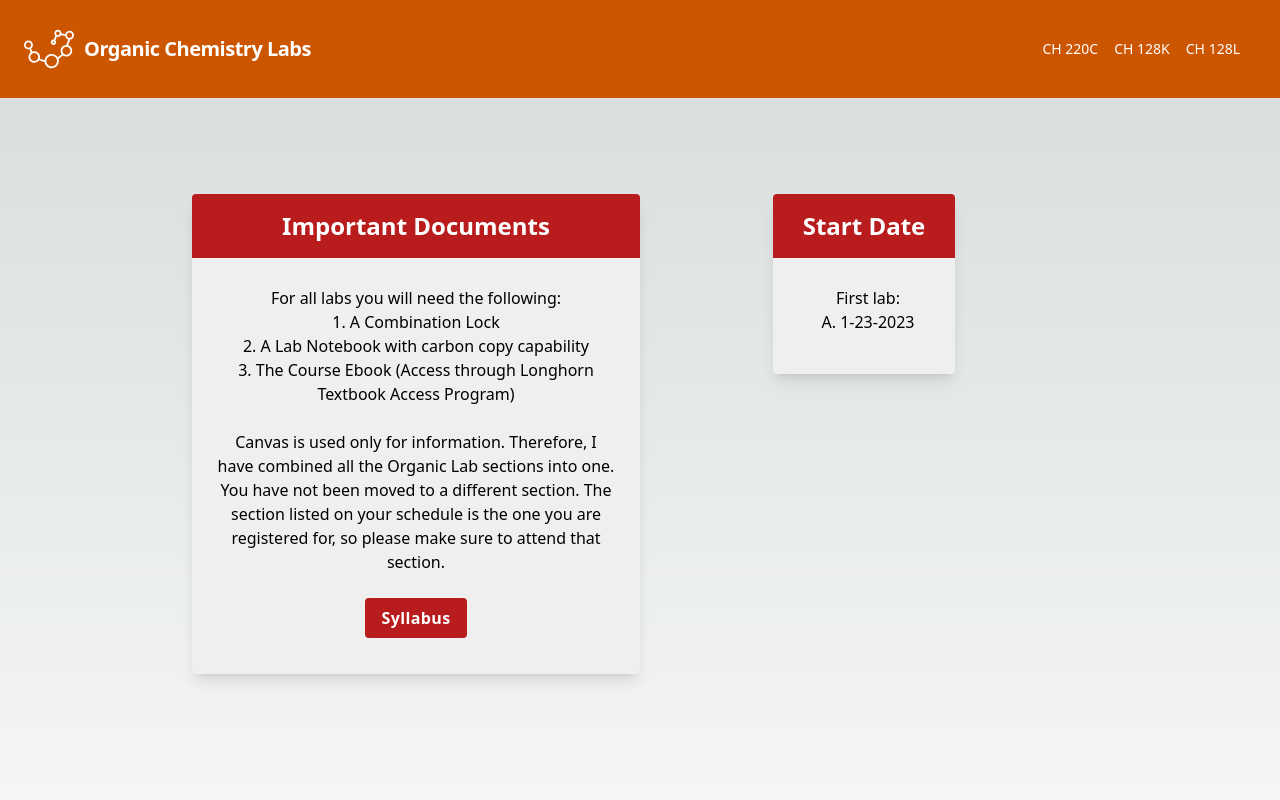
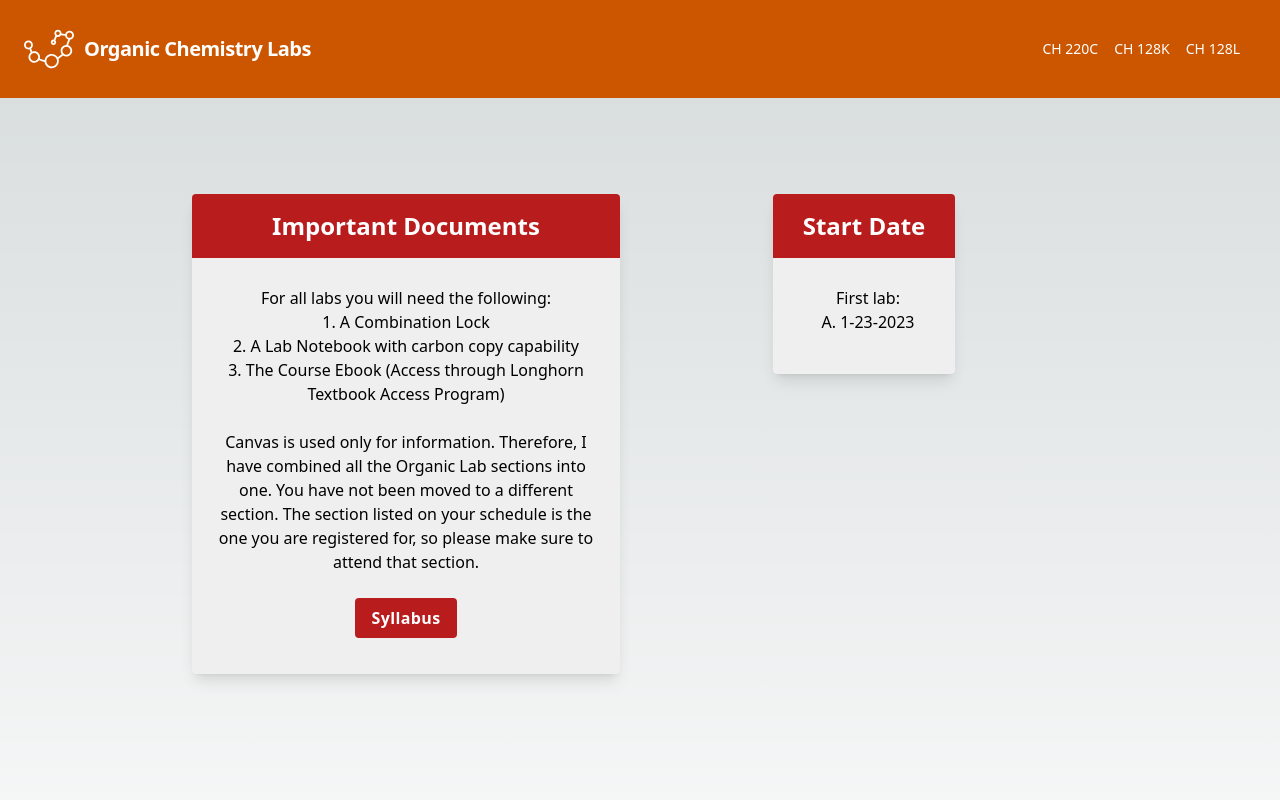
Before and after one commit to Justin8912/Ochem-Lab-Website, a Next.js app: page /CH128K/LandingPage in a window 1280 px wide. Shown: the top 800 px of the page. Built offline with nearby package versions, Linux system fonts and the light colour scheme.

Commit message:
Fixed the formatting of the sectionLandingPage - added margin to right side of modal when page gets to xl so that the "important documents" and "start date" modals do not overlap, and added margin bottom when the modals are being displayed one on top of another

```diff
--- a/resources/sharedResources/sectionLandingPage.js
+++ b/resources/sharedResources/sectionLandingPage.js
@@ -12,7 +12,7 @@ export default function LandingPage (props) {
 
         <div className='col-span-1'>
           <div
-          className="rounded overflow-hidden shadow-lg mx-auto h-min max-w-lg"
+          className="rounded overflow-hidden shadow-lg mx-auto h-min max-w-lg mb-8 xl:mb-0 xl:mr-5"
           style={{backgroundColor:'#efefef'}}
           >
             <div className={`font-bold text-2xl py-4 px-6 mb-3 text-center bg-${props.classColor} text-white`}>Important Documents</div>
@@ -35,7 +35,7 @@ export default function LandingPage (props) {
                   return (
                     <>
                       <p key={uuidv4()}>{element}</p>
-                      <br/>
+                      <br key={uuidv4()}/>
                     </>
                   )
                 }})}
@@ -48,7 +48,7 @@ export default function LandingPage (props) {
               {props.classInfoLabs.map((obj) => {
                 return (
                   <>
-                    <br/>
+                    <br key={uuidv4()}/>
                     <Button
                       link={obj.link}
                       color={`bg-${props.classColor}`}
```
